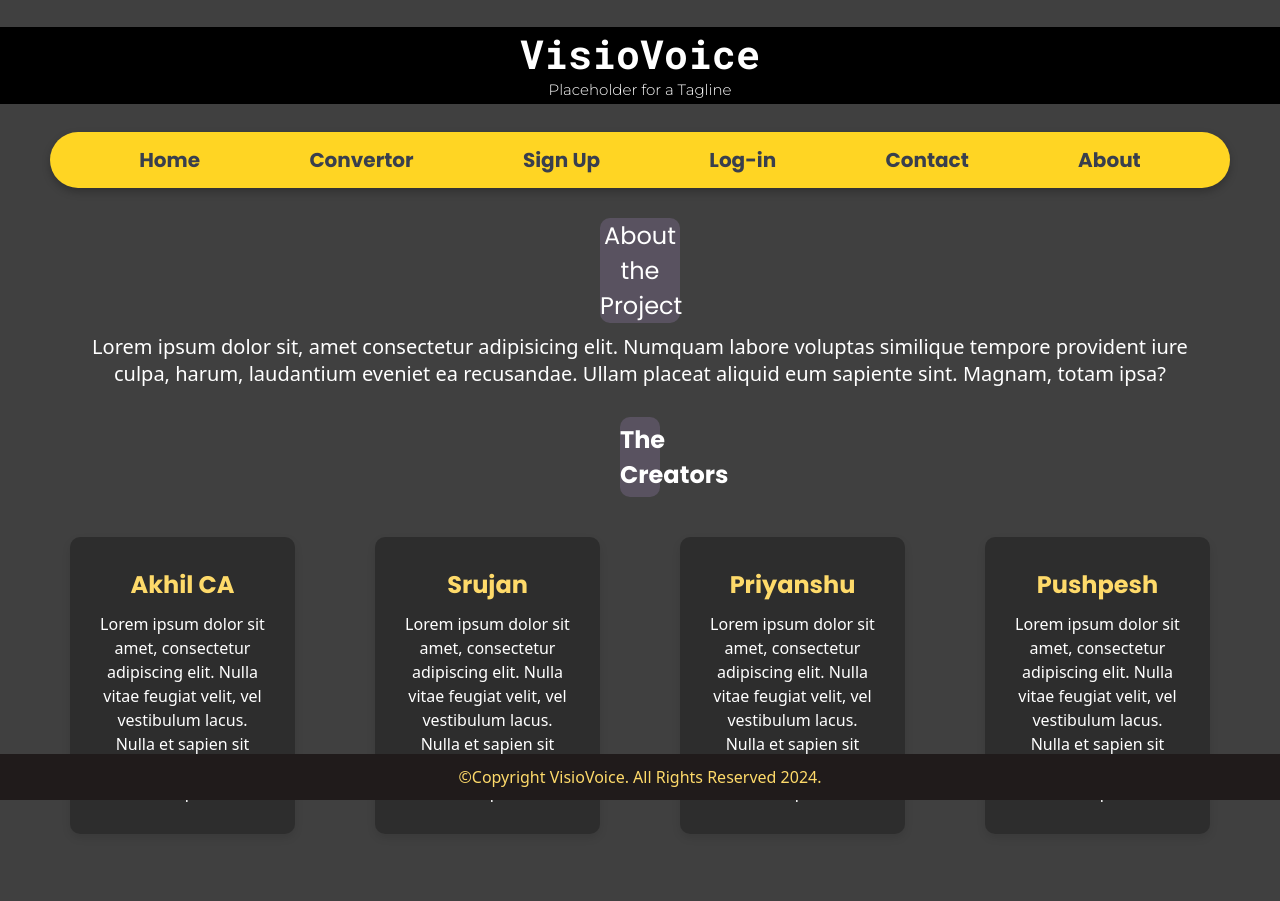
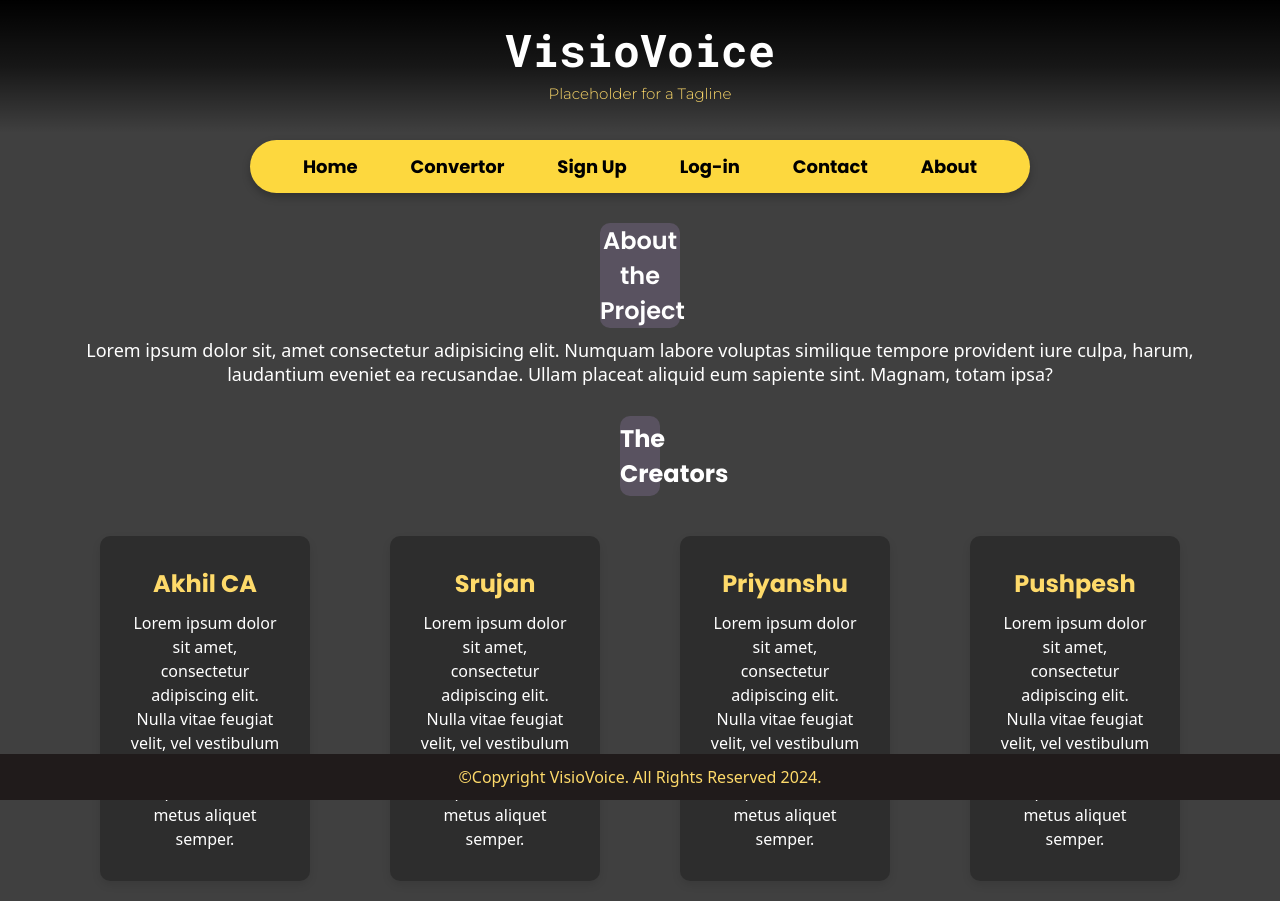
Before and after one commit to fataldinazor/VisioVoice, a Django app: page /about/ in a window 1280 px wide. Before the commit the page ends 834 px from the top, so only its background shows below. Run offline with Django 3.2, Linux system fonts and the light colour scheme.

Commit message:
improved css

```diff
--- a/templates/about.html
+++ b/templates/about.html
@@ -8,13 +8,7 @@ margin-bottom:5px ;
 ">VERSION 1.0.0</h2> -->
 
  	<!-- <hr> -->
-	<h2 style="text-align: center;
-	font-family:'Poppins', sans-serif ;
-	font-weight: 400;
-	margin:30px 600px;
-	margin-bottom: 10px;
-	border-radius: 10px;
-	background-color:#595260;">About the Project</h2>
+	<h2 class="aboutHead">About the Project</h2>
 
 	<p class="aboutDetails">Lorem ipsum dolor sit, amet consectetur adipisicing elit. Numquam labore voluptas similique tempore provident iure culpa, harum, laudantium eveniet ea recusandae. Ullam placeat aliquid eum sapiente sint. Magnam, totam ipsa?</p>
 	<!-- <hr> -->
--- a/templates/animation.html
+++ b/templates/animation.html
@@ -25,14 +25,16 @@
 				<td class="td">
 				<ul class="td" id="list" align="center">
   					{% for word in words %}
-    				<li id="{{ i }}" style="margin-right: 8px">{{ word }}</li>
+    				<li id="{{ i }}" style="margin-right: 8px;">{{ word }}</li>
   					{% endfor %}
 				</ul>
 			</td>
 		</tr>
 	</table></div>
   <div class="split right">
-  <h2 align="center">Sign Language Animation</h2>
+  <h2 style="text-align: center;
+  margin:20px;
+  margin-bottom:35px">Sign Language Animation</h2>
 
 	<div style="text-align:center">	&nbsp&nbsp
   	<button class="submit" onclick="playPause()">Play/Pause</button>
--- a/templates/base.html
+++ b/templates/base.html
@@ -33,10 +41,11 @@
   margin-top:0;
   padding: 0;
   overflow: hidden;
-  background-color: #FFD523;
+  background-color: #fdd83e;
 
   /* changes from here on */
-  margin: 0 50px;
+  padding:0 20px;
+  margin: 0 250px;
   border-radius: 50px;
   display: flex;
   flex-shrink:0;
@@ -52,38 +61,36 @@
 .li a {
   font-family:'Poppins', sans-serif ;
   display: block;
-  color: #393f4d;
-  font-size: 20px;
+  color: #000000;
+  font-size: 18px;
   font-weight: bold;
   padding: 13px 20px;
   text-decoration: none;
 }
 
 li a:hover {
-  background-color: #393f4d;
-  border-radius: 25px;
-  color: #feda6a;
+  color: #ffffff;
   font-weight: bold;
 }
 .form-style button{
 
-  width: 89%;
+  width: 65%;
 	height:70%;
 	padding: 3%;
-	background: #feda6a;
+	background: #fdd83e;
 	border-bottom: 2px solid #393f4d;;
 	border-top-style: none;
 	border-right-style: none;
 	border-left-style: none;
-	color: #393f4d;
+	color: #000000;
   font-weight: bold;
   font-size: 28px;
   font-family: 'Poppins', sans-serif;
 }
 
 .form-style button:hover {
-  background-color: #393f4d;
-  color: #feda6a;
+  background-color: #000000;
+  color: #fdd83e;
   font-weight: bold;
 }
 .split {
@@ -239,20 +259,58 @@ body
 
 /* my changes */
 
+/* base.html */
+.titleDiv{
+  background-color:#000000;
+  color:#feda6a;
+  margin-bottom: 7px;
+  padding:10px;
+  background: linear-gradient(to bottom,#000000, rgba(0, 0, 0, 0.644), #ffdf5300);
+  padding-top: 20px
+}
+
+.visioHead{
+  text-align: center;
+  font-weight: 900;
+  font-family: 'Roboto Mono', monospace;
+  font-size: 45px;
+  margin-bottom: 5px;
+  margin-top:0;
+}
+.visioTagline{
+  font-family: 'Montserrat', sans-serif;
+  text-align:center;
+  font-weight: 300;
+  font-size: 15px;
+  color: #feda6a;
+  padding-bottom:5px;
+  margin-top: 0;
+}
+
+
 /* about.html */
+.aboutHead{
+  text-align: center;
+	font-family:'Poppins', sans-serif ;
+	font-weight: 600;
+	margin:30px 600px;
+	margin-bottom: 10px;
+	border-radius: 10px;
+	background-color:#595260;
+}
 .aboutDetails{
   margin:0 80px;
   font-family: system-ui, -apple-system, BlinkMacSystemFont, 'Segoe UI', Roboto, Oxygen, Ubuntu, Cantarell, 'Open Sans', 'Helvetica Neue', sans-serif;
-  font-size: 20px;
+  font-size: 18px;
   margin-bottom: 30px;
   text-align: center;
 }
 .creatorContainer{
   display: flex;
   justify-content: space-evenly;
-  padding:20px 50px;
+  padding:20px 0px;
   gap:80px;
-  margin: 0 20px;
+  margin: 0 100px;
   margin-top:20px;
 }
 
@@ -352,38 +416,18 @@ body
   padding:12px 0;
   width: 100%;
   z-index: 999;
-}
+  }
 </style>
 <title>Homepage</title>
 </head>
 
-<div style="background-color:#000000;
-color:#feda6a;
-padding:10 10 10 10;
-/* border: 1px #feda6a groove; */
-margin-bottom:0;
-/* border-radius: 20px;*/">
-
-<!-- main heading -->
-<h1 style="text-align: center;
-font-weight: 900;
-/* margin:10px; */
-font-family: 'Roboto Mono', monospace;
-font-size: 40px;
-margin-bottom: 0px;
-">VisioVoice</h1>
-
-<!-- tagline -->
-<h3 style="font-family: 'Montserrat', sans-serif;
-text-align:center;
-font-weight: 300;
-font-size: 15px;
-padding-bottom:5px;
-margin-bottom:10px;
-margin-top: 0;">Placeholder for a Tagline</h3>
+<div class="titleDiv">
+  <!-- main heading -->
+  <h1 class="visioHead">VisioVoice</h1>
+  <!-- tagline -->
+  <h3 class="visioTagline">Placeholder for a Tagline</h3>
 </div>
-
-<br>
+<!-- <br> -->
 <body>
 <ul id="nav">
   <li class="li"><a class="active" href="{% url 'home' %}">Home</a></li>
--- a/templates/contact.html
+++ b/templates/contact.html
@@ -5,12 +5,12 @@
 	<!-- <h2>VERSION 1.0.0</h2> -->
  	<!-- <hr> -->
  	<h2 style="text-align: center;
-	margin:30px 600px;
+	margin:30px 620px;
 	padding:10px 0;
 	margin-top: 50px;
-	font-size: 32px;
+	font-size: 28px;
 	font-family: 'Poppins', sans-serif;
-	border-radius: 10px;
+	border-radius: 20px;
 	background-color:#595260;">Contact Us</h2>
 	<!-- <p class="td">For any queries regarding this website contact us on following:</p>
 	<p class="td">Our Email ID:audio2sl@gmail.com</p>
```
Also changed, not shown: other parts of templates/base.html (+39 -12 lines), db.sqlite3.
